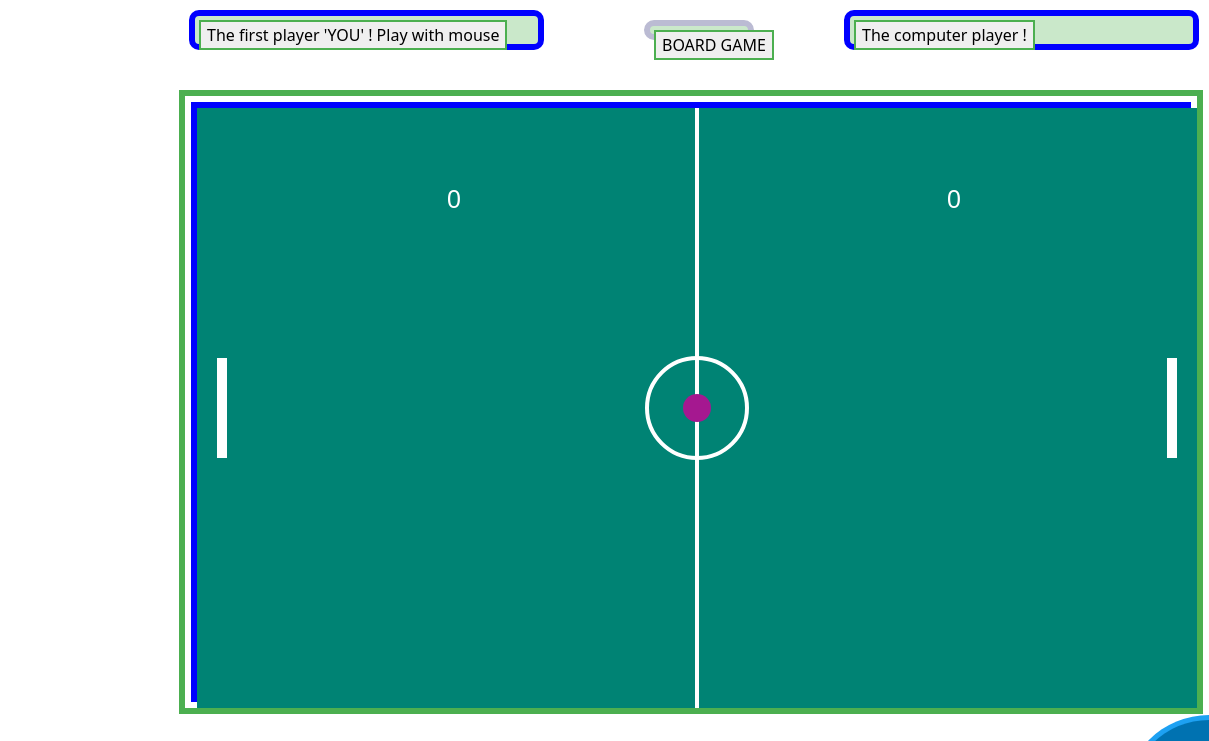
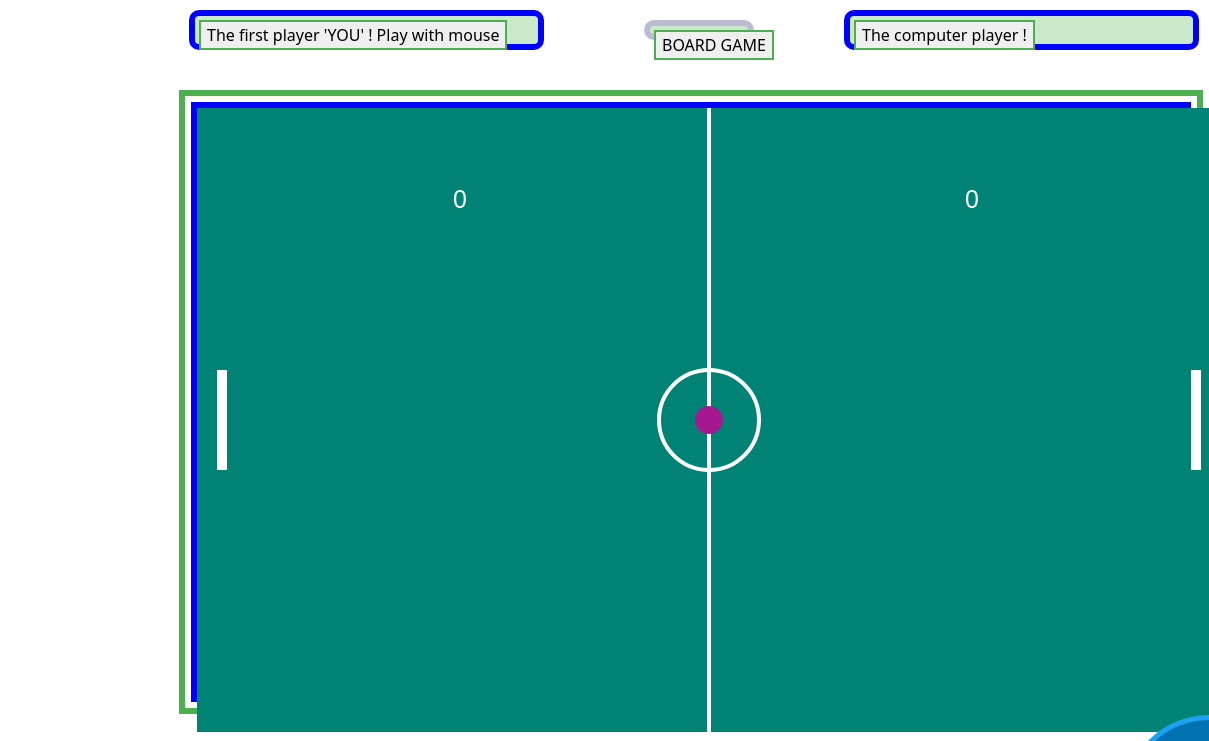
Before and after one commit to bakay55/board, a plain HTML site: page index.html in a window 1280 px wide. Shown: the top 741 px of the page, 71-1280 px from the left. Drawn offline with Linux system fonts and the light colour scheme.

Commit message:
Adjust canvas size and clean up HTML
Updated canvas dimensions and fixed HTML structure.

```diff
--- a/index.html
+++ b/index.html
@@ -88,7 +88,7 @@
 <body>
 
  <div class="as1">
-  <div class="as"><canvas id="game" width="1000" height="600" ></canvas> </div>
+  <div class="as"><canvas id="game" width="1024" height="624" ></canvas> </div>
   </div>
   <div>
       <div style="position: fixed; border: 6px solid blue; border-radius: 10px ; left: 260px; top:10px; width: 355px; height: 40px; padding: 4px; background-color: #cae8ca;">
```
